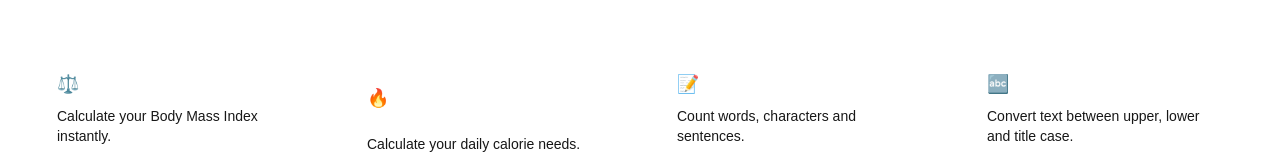
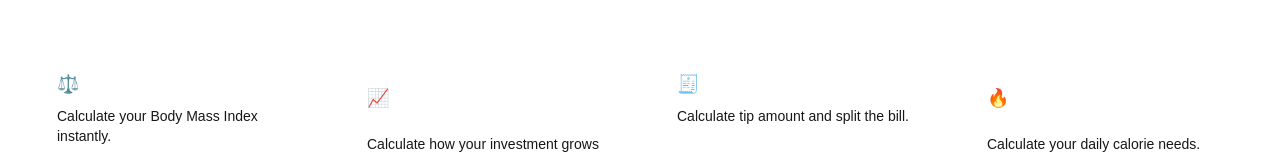
Before and after one commit to merondis/project-lighthouse, a Next.js app: page /tools in a window 1280 px wide. Shown: the part 652-806 px from the top of the page. Built offline with nearby package versions, Linux system fonts and the light colour scheme; no server answers.

Commit message:
feat: add Compound Interest Calculator and Tip Calculator (Build Pack 020)

```diff
--- a/src/data/tools/registry.ts
+++ b/src/data/tools/registry.ts
@@ -1,3 +1,5 @@
+import { calculateCompoundInterest, CompoundFrequency } from "@/utils/calculators/compound-interest-calculator";
+import { calculateTip } from "@/utils/calculators/tip-calculator";
 import { formatJson, JsonAction } from "@/utils/calculators/json-formatter";
 import { processBase64, Base64Action } from "@/utils/calculators/base64-tool";
 import { calculateBmr, ActivityLevel, Gender } from "@/utils/calculators/bmr-calculator";
@@ -360,6 +362,103 @@ export const toolRegistry: ToolConfig[] = [
       },
     ],
     relatedSlugs: ["age-calculator", "percentage-calculator"],
+  },
+  {
+    slug: "compound-interest-calculator",
+    category: "finance",
+    title: "Compound Interest Calculator",
+    shortDescription: "Calculate how your investment grows with compound interest.",
+    metaDescription: "Free online compound interest calculator to see how your savings or investment grows over time.",
+    h1: "Compound Interest Calculator",
+    intro: "Calculate how an investment grows over time with compound interest, choosing how often interest compounds.",
+    icon: "📈",
+    status: "live",
+    inputFields: [
+      { key: "principal", label: "Initial Amount", type: "number", step: 0.01, placeholder: "e.g. 10000" },
+      { key: "annualRate", label: "Annual Interest Rate (%)", type: "number", step: 0.01, placeholder: "e.g. 7" },
+      { key: "years", label: "Time Period (Years)", type: "number", step: 0.5, placeholder: "e.g. 10" },
+      {
+        key: "frequency",
+        label: "Compounding Frequency",
+        type: "select",
+        options: [
+          { label: "Annually", value: "annually" },
+          { label: "Semi-Annually", value: "semiannually" },
+          { label: "Quarterly", value: "quarterly" },
+          { label: "Monthly", value: "monthly" },
+          { label: "Daily", value: "daily" },
+        ],
+      },
+    ],
+    resultFields: [
+      { key: "finalAmount", label: "Final Amount", highlight: true },
+      { key: "totalInterest", label: "Total Interest Earned", highlight: true },
+    ],
+    calculate: (inputs) => {
+      const principal = Number(inputs.principal);
+      const annualRate = Number(inputs.annualRate);
+      const years = Number(inputs.years);
+      const frequency = String(inputs.frequency) as CompoundFrequency;
+      const output = calculateCompoundInterest(principal, annualRate, years, frequency);
+      return { ...output };
+    },
+    faqs: [
+      {
+        question: "What is compound interest?",
+        answer:
+          "Compound interest is interest calculated on both the original principal and the accumulated interest from previous periods, causing growth to accelerate over time compared to simple interest.",
+      },
+      {
+        question: "Does compounding frequency really make a difference?",
+        answer:
+          "Yes, more frequent compounding (like monthly or daily) results in slightly higher returns than less frequent compounding (like annually), for the same nominal interest rate, though the difference is usually modest.",
+      },
+      {
+        question: "Is this the same as calculating investment returns?",
+        answer:
+          "This calculator assumes a fixed interest rate and no additional contributions. Real investment returns often vary and may include regular deposits, which this tool does not account for.",
+      },
+    ],
+    relatedSlugs: ["emi-calculator", "loan-calculator"],
+  },
+  {
+    slug: "tip-calculator",
+    category: "misc",
+    title: "Tip Calculator",
+    shortDescription: "Calculate tip amount and split the bill.",
+    metaDescription: "Free online tip calculator to calculate tip amount, total bill, and split the cost among multiple people.",
+    h1: "Tip Calculator",
+    intro: "Calculate the tip amount, total bill, and how much each person owes when splitting a bill.",
+    icon: "🧾",
+    status: "live",
+    inputFields: [
+      { key: "billAmount", label: "Bill Amount", type: "number", step: 0.01, placeholder: "e.g. 50" },
+      { key: "tipPercent", label: "Tip (%)", type: "number", step: 1, defaultValue: 15 },
+      { key: "numPeople", label: "Number of People", type: "number", step: 1, defaultValue: 1 },
+    ],
+    resultFields: [
+      { key: "tipAmount", label: "Tip Amount", highlight: true },
+      { key: "totalAmount", label: "Total Bill", highlight: true },
+      { key: "amountPerPerson", label: "Per Person" },
+    ],
+    calculate: (inputs) => {
+      const billAmount = Number(inputs.billAmount);
+      const tipPercent = Number(inputs.tipPercent);
+      const numPeople = Number(inputs.numPeople);
+      const output = calculateTip(billAmount, tipPercent, numPeople);
+      return { ...output };
+    },
+    faqs: [
+      {
+        question: "What is a standard tip percentage?",
+        answer: "Tipping norms vary by country and situation, but 15-20% is common for restaurant service in the United States.",
+      },
+      {
+        question: "How is the per-person amount calculated?",
+        answer: "The total bill, including tip, is divided evenly by the number of people entered.",
+      },
+    ],
+    relatedSlugs: ["percentage-calculator", "discount-calculator"],
   },
   {
     slug: "bmr-calculator",
--- /dev/null
+++ b/src/utils/calculators/compound-interest-calculator.ts
@@ -0,0 +1,47 @@
+export type CompoundFrequency = "annually" | "semiannually" | "quarterly" | "monthly" | "daily";
+
+const FREQUENCY_MAP: Record<CompoundFrequency, number> = {
+  annually: 1,
+  semiannually: 2,
+  quarterly: 4,
+  monthly: 12,
+  daily: 365,
+};
+
+export interface CompoundInterestResult {
+  finalAmount: number;
+  totalInterest: number;
+}
+
+export function calculateCompoundInterest(
+  principal: number,
+  annualRatePercent: number,
+  years: number,
+  frequency: CompoundFrequency
+): CompoundInterestResult {
+  if ([principal, annualRatePercent, years].some((v) => Number.isNaN(v))) {
+    throw new Error("Please enter valid numbers for all fields.");
+  }
+  if (principal <= 0 || years <= 0) {
+    throw new Error("Principal and time period must be greater than zero.");
+  }
+  if (annualRatePercent < 0) {
+    throw new Error("Interest rate cannot be negative.");
+  }
+
+  const n = FREQUENCY_MAP[frequency] ?? 1;
+  const r = annualRatePercent / 100;
+
+  const finalAmount = principal * Math.pow(1 + r / n, n * years);
+  const totalInterest = finalAmount - principal;
+
+  return {
+    finalAmount: roundTo(finalAmount, 2),
+    totalInterest: roundTo(totalInterest, 2),
+  };
+}
+
+function roundTo(value: number, decimals: number) {
+  const factor = 10 ** decimals;
+  return Math.round(value * factor) / factor;
+}
--- /dev/null
+++ b/src/utils/calculators/tip-calculator.ts
@@ -0,0 +1,28 @@
+export interface TipResult {
+  tipAmount: number;
+  totalAmount: number;
+  amountPerPerson: number;
+}
+
+export function calculateTip(billAmount: number, tipPercent: number, numPeople: number): TipResult {
+  if ([billAmount, tipPercent, numPeople].some((v) => Number.isNaN(v))) {
+    throw new Error("Please enter valid numbers for all fields.");
+  }
+  if (billAmount < 0 || tipPercent < 0) {
+    throw new Error("Values cannot be negative.");
+  }
+  if (numPeople < 1) {
+    throw new Error("Number of people must be at least 1.");
+  }
+
+  const tipAmount = roundTo((billAmount * tipPercent) / 100, 2);
+  const totalAmount = roundTo(billAmount + tipAmount, 2);
+  const amountPerPerson = roundTo(totalAmount / numPeople, 2);
+
+  return { tipAmount, totalAmount, amountPerPerson };
+}
+
+function roundTo(value: number, decimals: number) {
+  const factor = 10 ** decimals;
+  return Math.round(value * factor) / factor;
+}
```
